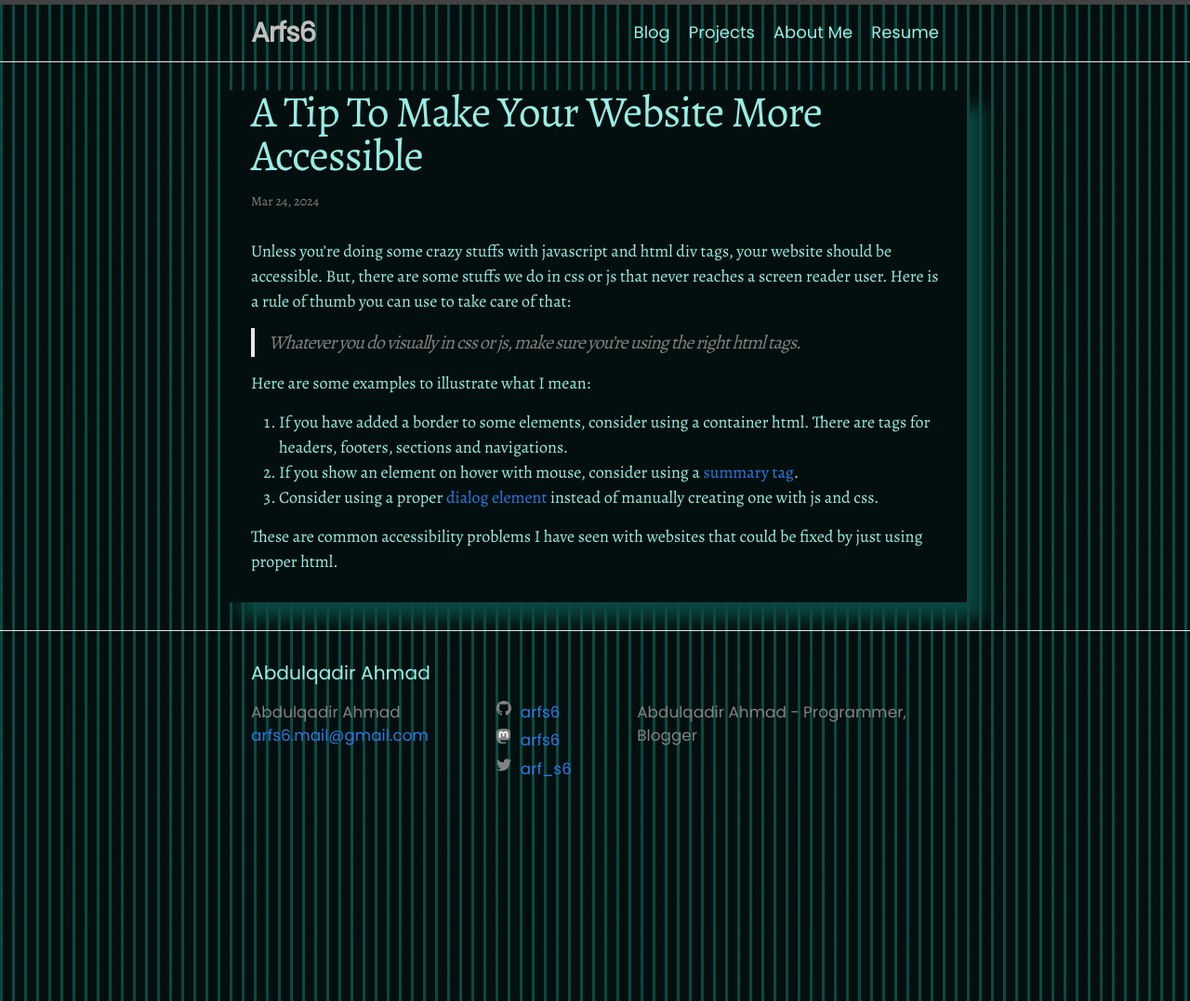
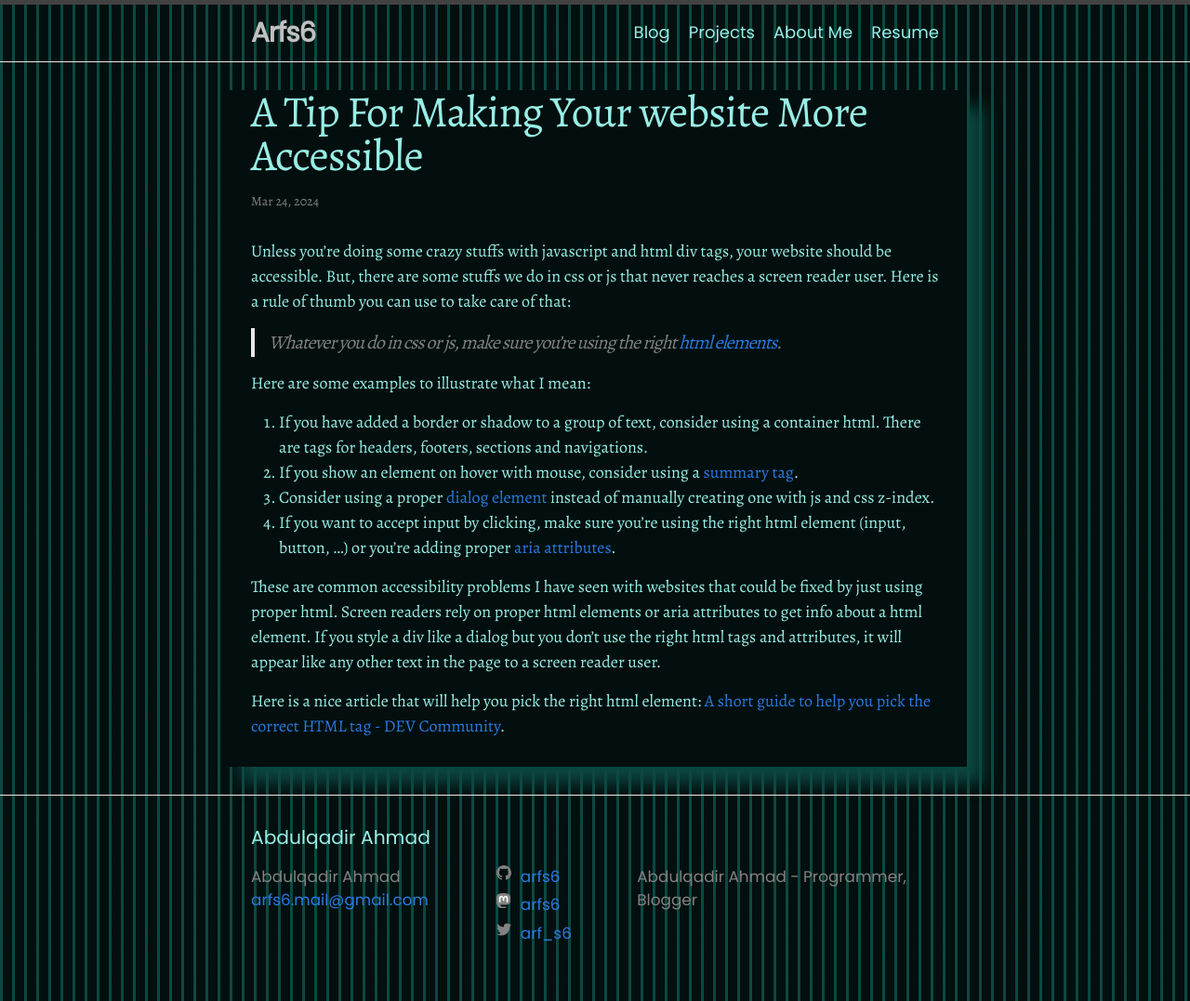
Before and after one commit to Arfs6/Arfs6.github.io, a Jekyll site: the page built from _posts/2024-03-24-a-tip-for-making-your-website-more-accessible.md, in a window 1280 px wide. Shown: the whole page at 93% size. Built offline with Jekyll 4.4.1, drawn with Linux system fonts in a browser that asks for light colours.

Commit message:
editted post - A tip for making your website more accessible: Added more tips and refined content.

```diff
--- a/_posts/2024-03-24-a-tip-for-making-your-website-more-accessible.md
+++ b/_posts/2024-03-24-a-tip-for-making-your-website-more-accessible.md
@@ -1,17 +1,20 @@
 ---
 layout: post
-title: A Tip To Make Your Website More Accessible
+title: A Tip For Making Your website More Accessible
 date: 2024/03/24 22:21:00 +0100
 category: accessibility
 ---
 Unless you're doing some crazy stuffs with javascript and html div tags, your website should be accessible. But, there are some stuffs we do in css or js that never reaches a screen reader user. Here is a rule of thumb you can use to take care of that:
 
-> Whatever you do visually in css or js, make sure you're using the right html tags.
+> Whatever you do in css or js, make sure you're using the right [html elements](https://dev.to/polgarj/a-short-guide-to-help-you-pick-the-correct-html-tag-56l9).
 
 Here are some examples to illustrate what I mean:
 
-1. If you have added a border to some elements, consider using a container html. There are tags for headers, footers, sections and navigations.
+1. If you have added a border or shadow to a group of text, consider using a container html. There are tags for headers, footers, sections and navigations.
 2. If you show an element on hover with mouse, consider using a [summary tag](https://developer.mozilla.org/en-US/docs/Web/HTML/Element/summary).
-3. Consider using a proper [dialog element](https://developer.mozilla.org/en-US/docs/Web/HTML/Element/dialog) instead of manually creating one with js and css.
+3. Consider using a proper [dialog element](https://developer.mozilla.org/en-US/docs/Web/HTML/Element/dialog) instead of manually creating one with js and css z-index.
+4. If you want to accept input by clicking, make sure you're using the right html element (input, button, ...) or you're adding proper [aria attributes](https://stackoverflow.com/questions/32659099/making-a-clickable-div-accessible-through-tab-structure).
 
-These are common accessibility problems I have seen with websites that could be fixed by just using proper html.
+These are common accessibility problems I have seen with websites that could be fixed by just using proper html. Screen readers rely on proper html elements or aria attributes to get info about a html element. If you style a div like a dialog but you don't use the right html tags and attributes, it will appear like any other text in the page to a screen reader user.
+
+Here is a nice article that will help you pick the right html element: [A short guide to help you pick the correct HTML tag - DEV Community](https://dev.to/polgarj/a-short-guide-to-help-you-pick-the-correct-html-tag-56l9).
```
